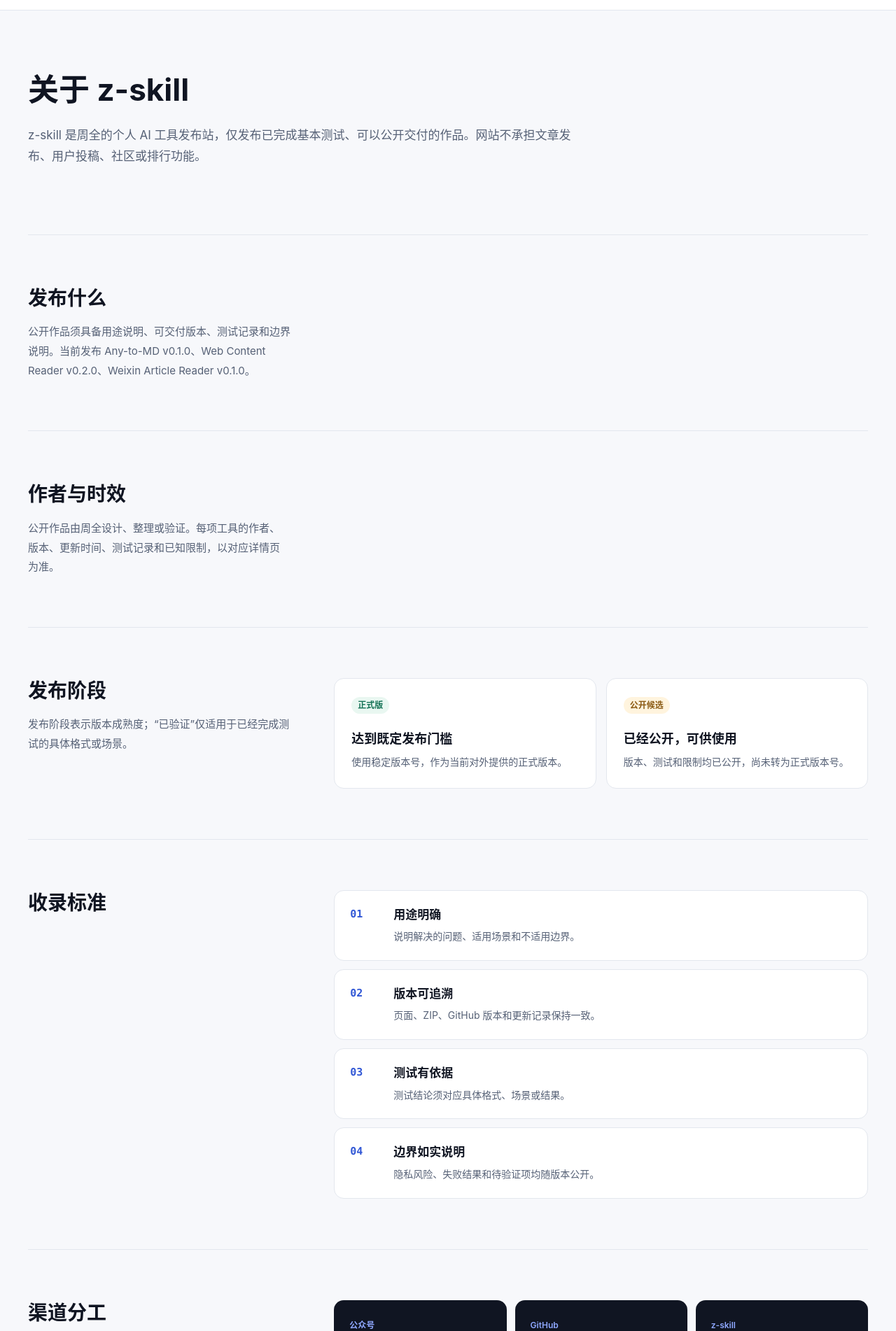
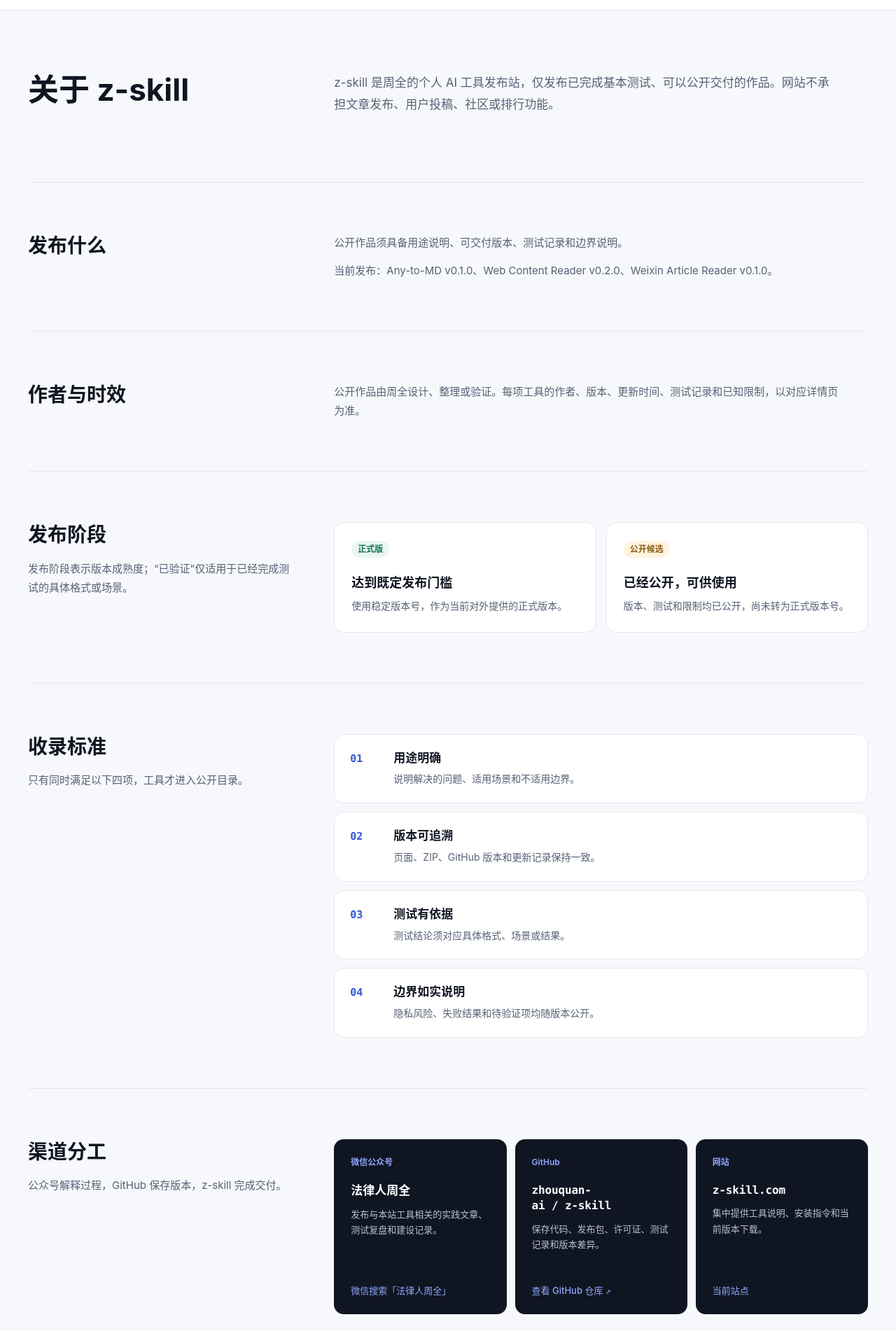
Before and after one commit to zhouquan-ai/z-skill, a Next.js app: page /about in a window 1280 px wide. Shown: the part 58-1960 px from the top of the page at 70% size. Built offline with nearby package versions, Linux system fonts and the light colour scheme.

Commit message:
style: 完善 About 页面与公开渠道

```diff
--- a/app/about/page.tsx
+++ b/app/about/page.tsx
@@ -14,11 +14,18 @@
         </section>
 
         <section className="about-section site-wrap">
-          <div className="about-copy"><h2>发布什么</h2><p>公开作品须具备用途说明、可交付版本、测试记录和边界说明。当前发布 {currentReleases}。</p></div>
+          <div className="about-copy"><h2>发布什么</h2></div>
+          <div className="about-body">
+            <p>公开作品须具备用途说明、可交付版本、测试记录和边界说明。</p>
+            <p>当前发布：{currentReleases}。</p>
+          </div>
         </section>
 
         <section className="about-section site-wrap">
-          <div className="about-copy"><h2>作者与时效</h2><p>公开作品由周全设计、整理或验证。每项工具的作者、版本、更新时间、测试记录和已知限制，以对应详情页为准。</p></div>
+          <div className="about-copy"><h2>作者与时效</h2></div>
+          <div className="about-body">
+            <p>公开作品由周全设计、整理或验证。每项工具的作者、版本、更新时间、测试记录和已知限制，以对应详情页为准。</p>
+          </div>
         </section>
 
         <section className="about-section site-wrap">
@@ -30,7 +37,7 @@
         </section>
 
         <section className="about-section site-wrap">
-          <div className="about-copy"><h2>收录标准</h2></div>
+          <div className="about-copy"><h2>收录标准</h2><p>只有同时满足以下四项，工具才进入公开目录。</p></div>
           <div className="standard-list">
             <article><span>01</span><div><h3>用途明确</h3><p>说明解决的问题、适用场景和不适用边界。</p></div></article>
             <article><span>02</span><div><h3>版本可追溯</h3><p>页面、ZIP、GitHub 版本和更新记录保持一致。</p></div></article>
@@ -40,11 +47,26 @@
         </section>
 
         <section className="about-section site-wrap channel-section">
-          <div className="about-copy"><h2>渠道分工</h2></div>
+          <div className="about-copy"><h2>渠道分工</h2><p>公众号解释过程，GitHub 保存版本，z-skill 完成交付。</p></div>
           <div className="channel-grid">
-            <article><span>公众号</span><h3>解释问题与过程</h3><p>记录为什么做、怎样判断，以及真实建设经历。</p></article>
-            <article><span>GitHub</span><h3>保存权威版本</h3><p>承载代码、包、许可证、测试与精确技术差异。</p></article>
-            <article><span>z-skill</span><h3>提供说明与下载</h3><p>集中提供作品说明、安装入口和当前版本下载。</p></article>
+            <article>
+              <span className="channel-label">微信公众号</span>
+              <h3>法律人周全</h3>
+              <p>发布与本站工具相关的实践文章、测试复盘和建设记录。</p>
+              <div className="channel-meta">微信搜索「法律人周全」</div>
+            </article>
+            <article>
+              <span className="channel-label">GitHub</span>
+              <h3 className="channel-technical">zhouquan-ai / z-skill</h3>
+              <p>保存代码、发布包、许可证、测试记录和版本差异。</p>
+              <a className="channel-link" href="https://github.com/zhouquan-ai/z-skill" target="_blank" rel="noopener noreferrer">查看 GitHub 仓库 <span aria-hidden="true">↗</span></a>
+            </article>
+            <article>
+              <span className="channel-label">网站</span>
+              <h3 className="channel-technical">z-skill.com</h3>
+              <p>集中提供工具说明、安装指令和当前版本下载。</p>
+              <div className="channel-meta">当前站点</div>
+            </article>
           </div>
         </section>
       </main>
--- a/app/globals.css
+++ b/app/globals.css
@@ -244,15 +244,19 @@
 .download-panel .button { width: 100%; }
 .panel-footnote { margin: 12px 0 0; color: var(--ink-400); font-size: 11px; line-height: 1.6; text-align: center; }
 
-.about-hero { padding-block: 88px 96px; }
-.about-hero h1 { max-width: 900px; margin: 0 0 24px; font-size: 44px; font-weight: 700; line-height: 1.15; letter-spacing: 0; }
-.about-hero > p:last-child { max-width: 780px; margin: 0; color: var(--ink-600); font-size: 17px; line-height: 1.8; }
+.about-hero { display: grid; grid-template-columns: 4fr 8fr; align-items: start; gap: 56px; padding-block: 88px 96px; }
+.about-hero h1 { margin: 0; font-size: 44px; font-weight: 700; line-height: 1.15; letter-spacing: 0; }
+.about-hero > p:last-child { max-width: 720px; margin: 0; color: var(--ink-600); font-size: 17px; line-height: 1.8; }
 .about-section { display: grid; grid-template-columns: 4fr 8fr; gap: 56px; padding-block: 72px; border-top: 1px solid var(--line-200); }
 .about-copy h2 { margin: 0 0 16px; font-size: 28px; font-weight: 700; line-height: 1.3; }
 .about-copy p { margin: 0; color: var(--ink-600); font-size: 15px; line-height: 1.85; }
+.about-body { max-width: 720px; }
+.about-body p { margin: 0; color: var(--ink-600); font-size: 15px; line-height: 1.85; }
+.about-body p + p { margin-top: 12px; }
 .standard-list { display: grid; gap: 12px; }
-.standard-list article { display: grid; grid-template-columns: 46px 1fr; gap: 16px; padding: 22px; background: var(--surface); border: 1px solid var(--line-200); border-radius: 14px; }
-.standard-list h3 { margin: 0 0 6px; font-size: 17px; font-weight: 600; }
+.standard-list article { display: grid; grid-template-columns: 46px 1fr; align-items: baseline; gap: 16px; padding: 22px; background: var(--surface); border: 1px solid var(--line-200); border-radius: 14px; }
+.standard-list article > span { line-height: 1.4; }
+.standard-list h3 { margin: 0 0 6px; font-size: 17px; font-weight: 600; line-height: 1.4; }
 .standard-list p { margin: 0; color: var(--ink-600); font-size: 14px; line-height: 1.7; }
 .release-stage-grid { display: grid; grid-template-columns: 1fr 1fr; gap: 14px; }
 .release-stage-grid article { padding: 24px; background: var(--surface); border: 1px solid var(--line-200); border-radius: 14px; }
@@ -260,10 +264,14 @@
 .release-stage-grid p { margin: 0; color: var(--ink-600); font-size: 14px; line-height: 1.75; }
 .channel-section { padding-bottom: 96px; }
 .channel-grid { display: grid; grid-template-columns: repeat(3, 1fr); gap: 12px; }
-.channel-grid article { padding: 22px; background: var(--ink-950); border-radius: 14px; }
-.channel-grid span { color: #8fa8ff; font-size: 12px; font-weight: 600; }
-.channel-grid h3 { margin: 24px 0 8px; color: #fff; font-size: 17px; font-weight: 600; }
+.channel-grid article { min-height: 250px; display: flex; flex-direction: column; padding: 24px; background: var(--ink-950); border-radius: 14px; }
+.channel-grid .channel-label { color: #8fa8ff; font-size: 12px; font-weight: 600; }
+.channel-grid h3 { margin: 20px 0 10px; color: #fff; font-size: 17px; font-weight: 600; line-height: 1.4; }
+.channel-grid h3.channel-technical { font-family: var(--mono); font-size: 16px; letter-spacing: -.01em; }
 .channel-grid p { margin: 0; color: #b9c1cf; font-size: 13px; line-height: 1.7; }
+.channel-meta, .channel-link { margin-top: auto; padding-top: 24px; color: #8fa8ff; font-size: 13px; font-weight: 500; line-height: 1.5; }
+.channel-link:hover { color: #fff; text-decoration: underline; text-underline-offset: 3px; }
+.channel-link span { font-family: var(--mono); }
 
 .not-found-page { min-height: 620px; display: flex; align-items: flex-start; justify-content: center; flex-direction: column; padding-block: 96px; }
 .not-found-page h1 { max-width: 760px; margin: 18px 0 20px; font-size: clamp(44px, 5vw, 60px); font-weight: 700; line-height: 1.1; letter-spacing: 0; }
@@ -287,7 +295,7 @@
   .filter-group { overflow-x: auto; }
   .detail-layout { grid-template-columns: 1fr; }
   .download-panel { position: static; }
-  .about-section { grid-template-columns: 1fr; gap: 28px; }
+  .about-hero, .about-section { grid-template-columns: 1fr; gap: 28px; }
 }
 
 @media (max-width: 700px) {
@@ -348,6 +356,7 @@
   .about-section { padding-block: 56px; }
   .release-stage-grid { grid-template-columns: 1fr; }
   .channel-grid { grid-template-columns: 1fr; }
+  .channel-grid article { min-height: 220px; }
   .not-found-page { min-height: 540px; padding-block: 72px; }
   .not-found-page h1 { font-size: 42px; }
   .not-found-actions { align-items: stretch; flex-direction: column; width: 100%; }
--- a/app/tool-data.ts
+++ b/app/tool-data.ts
@@ -88,7 +88,7 @@
     download: {
       path: "/downloads/any-to-md-v0.1.0.zip",
       sourceUrl:
-        "https://raw.githubusercontent.com/zzzq8848-ai/z-skill/main/public/downloads/any-to-md-v0.1.0.zip",
+        "https://raw.githubusercontent.com/zhouquan-ai/z-skill/main/public/downloads/any-to-md-v0.1.0.zip",
       label: "下载 ZIP",
       fileType: "ZIP",
       sha256: "0ecc35a9957d7756ee36e27d503018036f1b118960e0832f5d25b32275160f80",
@@ -160,7 +160,7 @@
     download: {
       path: "/downloads/web-content-reader-v0.2.0.zip",
       sourceUrl:
-        "https://raw.githubusercontent.com/zzzq8848-ai/z-skill/main/public/downloads/web-content-reader-v0.2.0.zip",
+        "https://raw.githubusercontent.com/zhouquan-ai/z-skill/main/public/downloads/web-content-reader-v0.2.0.zip",
       label: "下载 Workflow ZIP",
       fileType: "ZIP",
       sha256: "d68ff0e192fbb0e533e30fda1469dcf62c895e934425e33c5dadc3b3fc5e11e6",
@@ -252,7 +252,7 @@
     download: {
       path: "/downloads/weixin-article-reader-v0.1.0.zip",
       sourceUrl:
-        "https://raw.githubusercontent.com/zzzq8848-ai/z-skill/main/public/downloads/weixin-article-reader-v0.1.0.zip",
+        "https://raw.githubusercontent.com/zhouquan-ai/z-skill/main/public/downloads/weixin-article-reader-v0.1.0.zip",
       label: "下载 Skill ZIP",
       fileType: "ZIP",
       sha256: "94f5c4ae0f9e0022a8e3436460ee9bae53965ca710cc35193cb770c7e3601084",
--- a/prototypes/z-skill-design-v2.html
+++ b/prototypes/z-skill-design-v2.html
@@ -418,7 +418,7 @@
                 <pre class="prompt-text" id="promptText">请安装 Any-to-MD v0.1.0-candidate。
 
 权威候选包地址：
-https://raw.githubusercontent.com/zzzq8848-ai/z-skill/main/public/downloads/any-to-md-v0.1.0-candidate.zip
+https://raw.githubusercontent.com/zhouquan-ai/z-skill/main/public/downloads/any-to-md-v0.1.0-candidate.zip
 
 1. 先检查当前环境支持的 skills 目录与安装规则，不要猜测路径。
 2. 从上述地址下载并解压候选版 ZIP，阅读 README、PRIVACY.md 和 KNOWN_LIMITATIONS.md。
```
Also changed, not shown: 2 other files (tests, documents, lock files or other folders).
